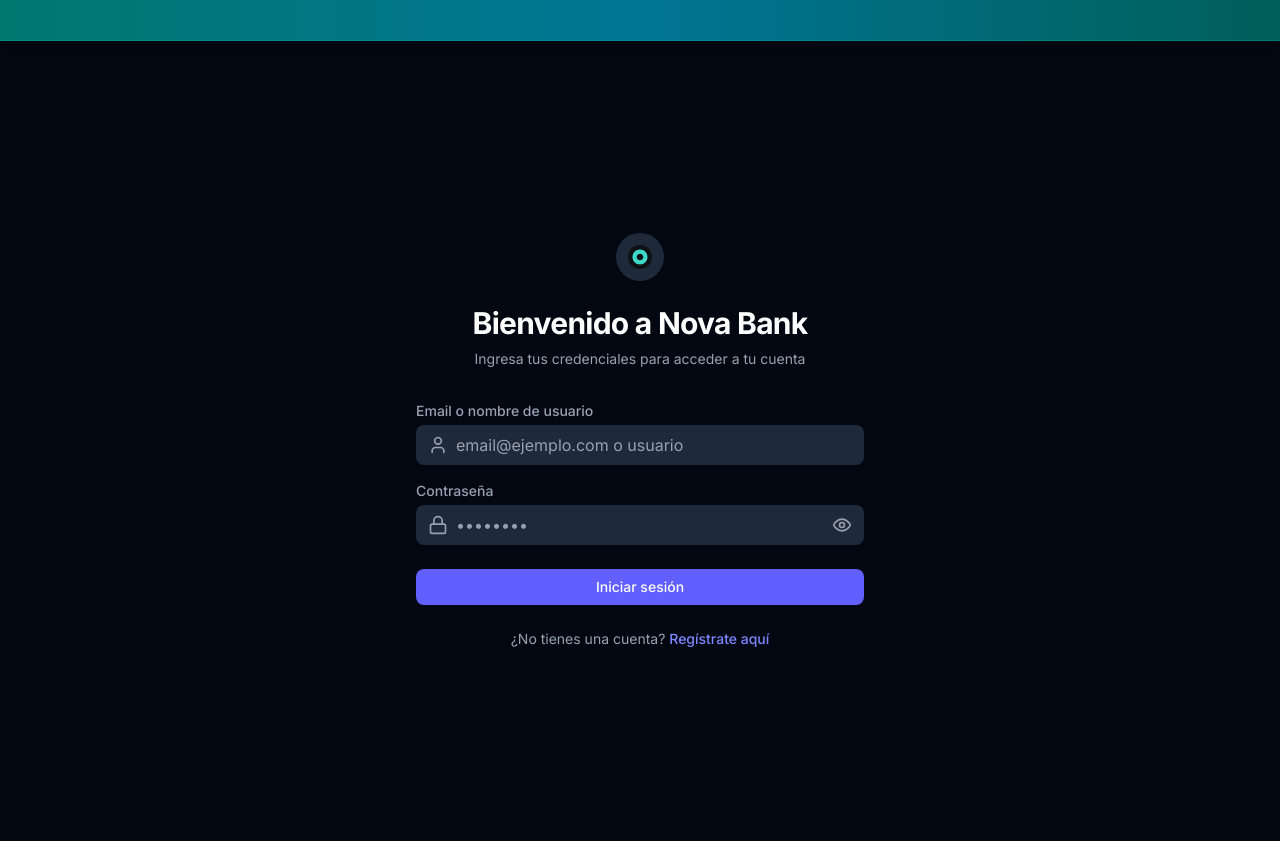
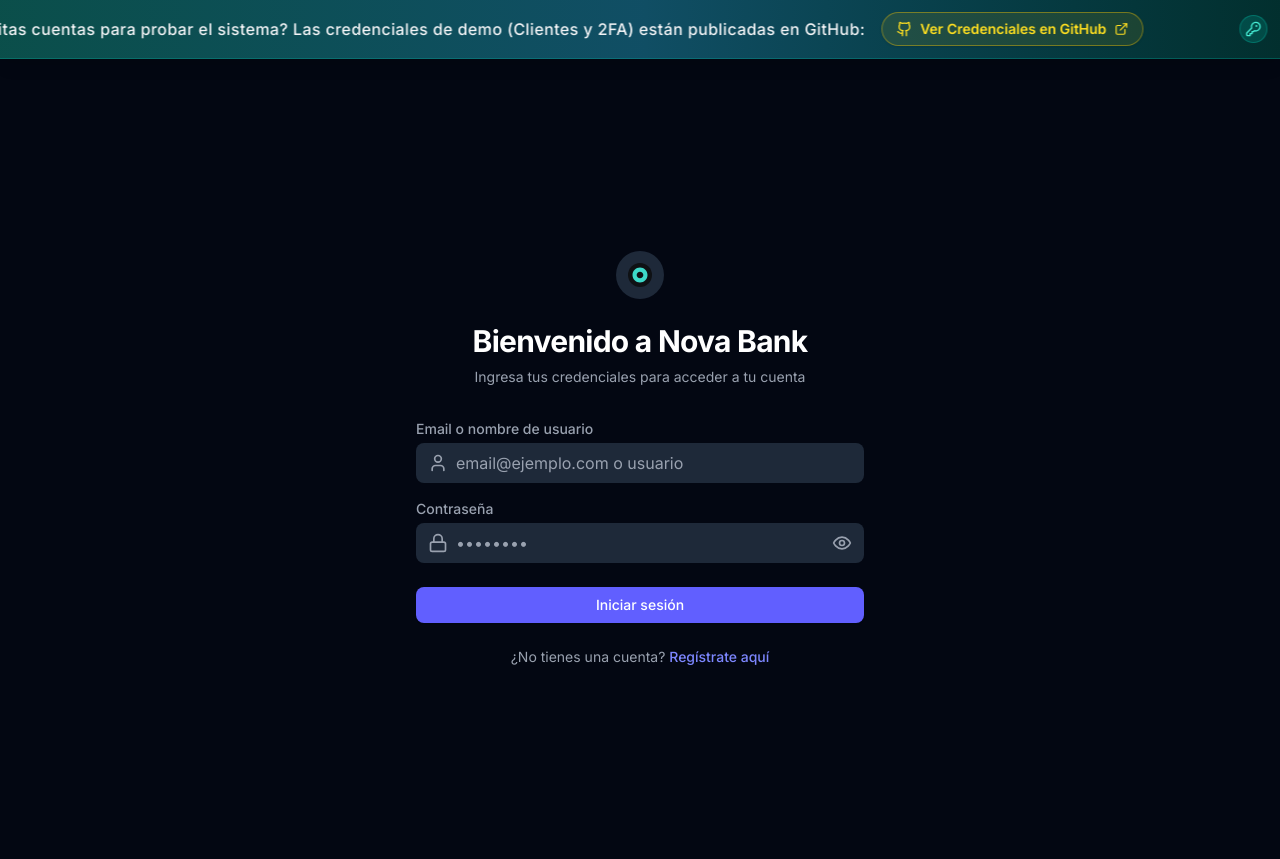
Before and after one commit to RafaelCastroRR/Nova-Bank, a React (Vite) app: page /login in a window 1280 px wide. Built offline with nearby package versions, Linux system fonts and the light colour scheme; a web font is replaced by a local one.

Commit message:
style: optimizar fluidez de banner, aumentar tamaño y suavizar animacion

```diff
--- a/src/components/DemoBanner.jsx
+++ b/src/components/DemoBanner.jsx
@@ -2,45 +2,35 @@ import React from "react";
 import { Github, KeyRound, ExternalLink } from "lucide-react";
 
 export default function DemoBanner() {
-  return (
-    <aside
-      aria-label="Credenciales de Demostración"
-      className="sticky top-0 z-50 w-full bg-gradient-to-r from-teal-700 via-cyan-700 to-teal-800 text-white shadow-md overflow-hidden py-2 select-none border-b border-teal-500/30"
-    >
-      <div className="flex w-max animate-marquee hover:[animation-play-state:paused] items-center space-x-12 cursor-pointer">
-        <div className="flex items-center space-x-3 text-sm font-medium px-4">
-          <KeyRound className="h-4 w-4 text-teal-200 shrink-0" />
-          <span>
-            <strong>¿Necesitas cuentas para probar el sistema?</strong> Las credenciales de demostración (Clientes y 2FA) están publicadas en nuestro GitHub:
+  const content = (
+    <div className="flex items-center space-x-4 px-12 shrink-0">
+      <span className="flex items-center justify-center h-7 w-7 rounded-full bg-teal-500/20 text-teal-300 border border-teal-400/30 shrink-0">
+        <KeyRound className="h-4 w-4" />
+      </span>
+      <span className="text-base font-medium text-gray-100 tracking-wide">
+        ¿Necesitas cuentas para probar el sistema? Las credenciales de demo (Clientes y 2FA) están publicadas en GitHub:
       </span>
       <a
         href="https://github.com/RafaelCastroRR/Nova-Bank#--cuentas-de-prueba-para-testing-clientes"
         target="_blank"
         rel="noopener noreferrer"
-            className="inline-flex items-center gap-1.5 underline underline-offset-4 font-semibold text-yellow-300 hover:text-white transition-colors ml-1"
+        className="inline-flex items-center gap-2 px-3.5 py-1.5 rounded-full bg-yellow-400/10 hover:bg-yellow-400 text-yellow-300 hover:text-gray-950 border border-yellow-400/40 text-sm font-semibold transition-all duration-200 shadow-sm shrink-0"
       >
         <Github className="h-4 w-4" />
         <span>Ver Credenciales en GitHub</span>
         <ExternalLink className="h-3.5 w-3.5" />
       </a>
     </div>
+  );
 
-        <div className="flex items-center space-x-3 text-sm font-medium px-4">
-          <KeyRound className="h-4 w-4 text-teal-200 shrink-0" />
-          <span>
-            <strong>¿Necesitas cuentas para probar el sistema?</strong> Las credenciales de demostración (Clientes y 2FA) están publicadas en nuestro GitHub:
-          </span>
-          <a
-            href="https://github.com/RafaelCastroRR/Nova-Bank#--cuentas-de-prueba-para-testing-clientes"
-            target="_blank"
-            rel="noopener noreferrer"
-            className="inline-flex items-center gap-1.5 underline underline-offset-4 font-semibold text-yellow-300 hover:text-white transition-colors ml-1"
+  return (
+    <aside
+      aria-label="Credenciales de Demostración"
+      className="sticky top-0 z-50 w-full bg-gradient-to-r from-teal-900 via-cyan-900 to-teal-950 text-white shadow-lg overflow-hidden py-3 select-none border-b border-teal-500/30 backdrop-blur-md"
     >
-            <Github className="h-4 w-4" />
-            <span>Ver Credenciales en GitHub</span>
-            <ExternalLink className="h-3.5 w-3.5" />
-          </a>
-        </div>
+      <div className="flex w-max animate-marquee-smooth hover:[animation-play-state:paused] items-center cursor-pointer will-change-transform">
+        {content}
+        {content}
       </div>
     </aside>
   );
--- a/src/index.css
+++ b/src/index.css
@@ -279,12 +279,14 @@
     @apply bg-background text-foreground;
   }
 }
-@keyframes marquee {
-  0% { transform: translateX(100%); }
-  100% { transform: translateX(-100%); }
+
+
+@keyframes marquee-smooth {
+  0% { transform: translate3d(0, 0, 0); }
+  100% { transform: translate3d(-50%, 0, 0); }
 }
 
-.animate-marquee {
+.animate-marquee-smooth {
   display: inline-flex;
-  animation: marquee 28s linear infinite;
+  animation: marquee-smooth 48s linear infinite;
 }
```
Lines whose indentation alone changed are shown as unchanged.
